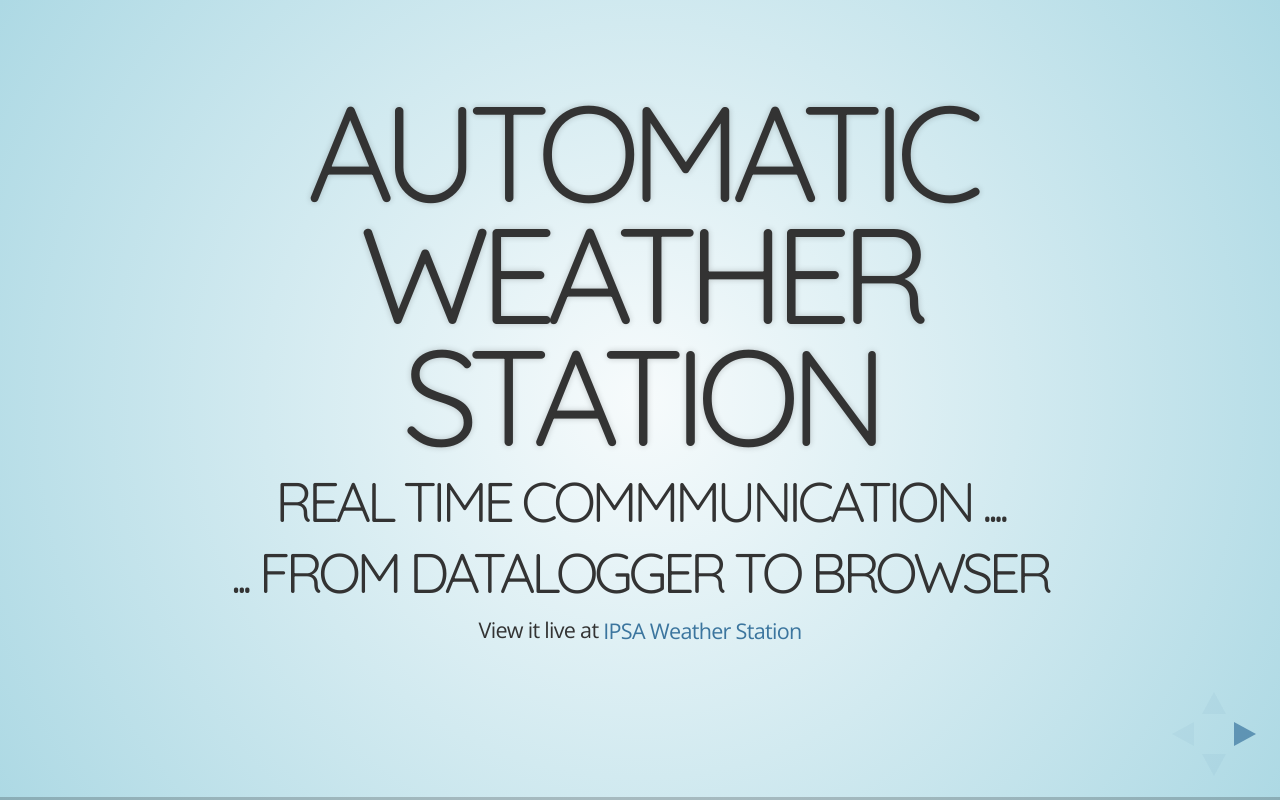
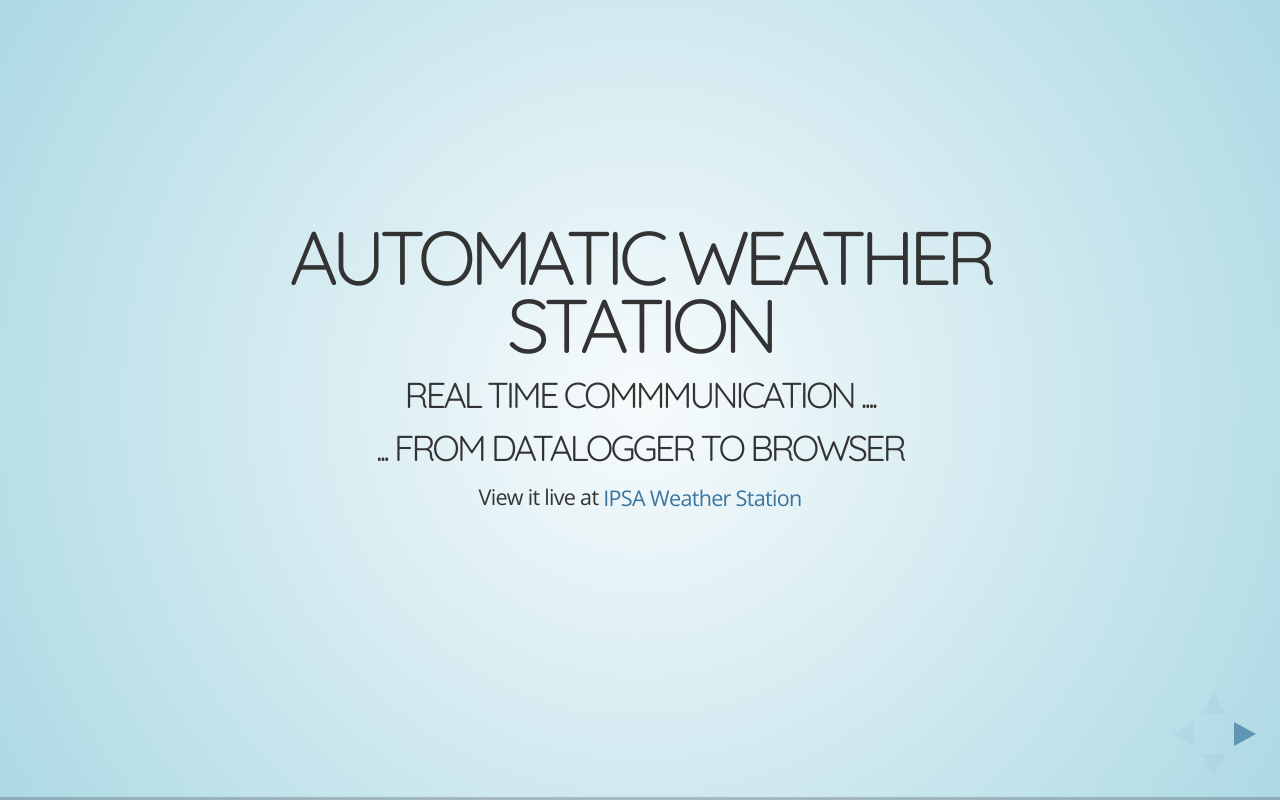
Before and after one commit to chintanp/weather_station, a website: page index.html in a window 1280 px wide. Drawn offline with nearby package versions, Linux system fonts and the light colour scheme.

Commit message:
Update index.html

```diff
--- a/index.html
+++ b/index.html
@@ -60,11 +60,11 @@
 			<!-- Any section element inside of this container is displayed as a slide -->
 			<div class="slides">
 				<section>
-					<h1>Automatic Weather Station</h1>
-					<h3>Real time commmunication .... </h3>
-					<h3>... from datalogger to browser </h3>
+					<h2>Automatic Weather Station</h2>
+					<h4>Real time commmunication .... </h4>
+					<h4>... from datalogger to browser </h4>
 					<p>
-						<small>View it live at <a href="http://www.ipsacademy.org/weather">IPSA Weather Station</a></small>
+						<small>View it live at <a href="http://www.ipsacademy.org/weather" target="_blank">IPSA Weather Station</a></small>
 					</p>
 				</section>
 
```
